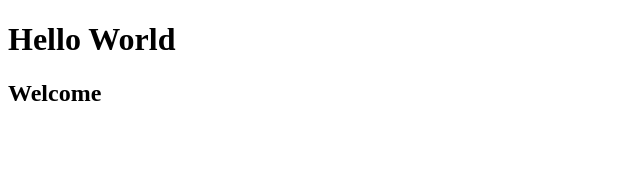
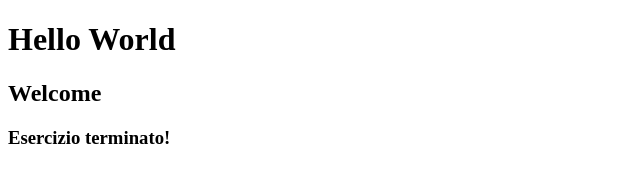
Before and after one commit to CraciaDenisStefan/htmlcss-hello, a plain HTML site: page index.html in a window 1280 px wide. Shown: the whole page, without its empty margins (0-640 px from the left). Drawn offline with Linux system fonts and the light colour scheme.

Commit message:
Esercizio terminato

```diff
--- a/index.html
+++ b/index.html
@@ -9,5 +9,6 @@
 <body>
      <h1>Hello World</h1>
      <h2>Welcome</h2>
+     <h3>Esercizio terminato!</h3>
 </body>
 </html>
```
